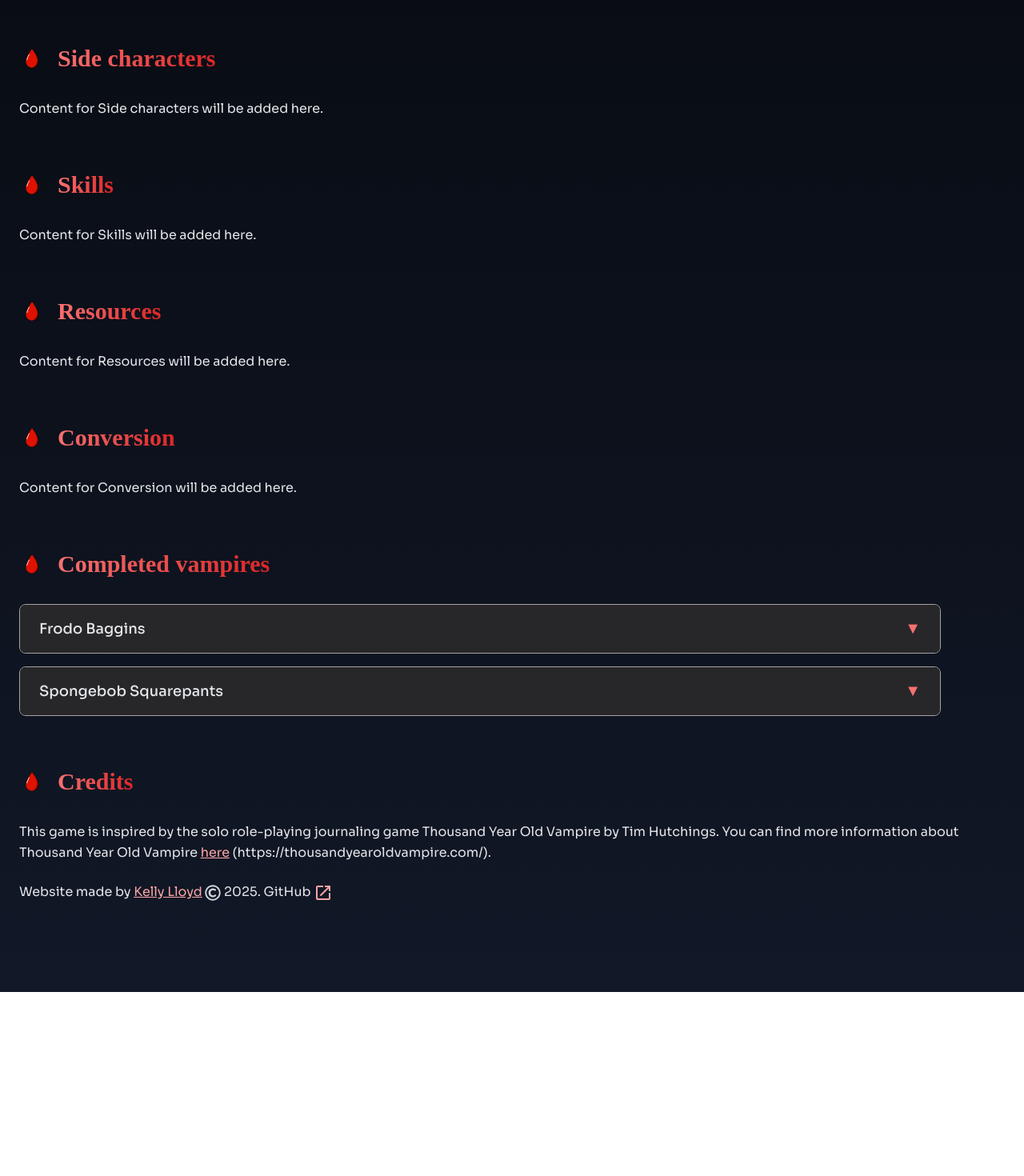
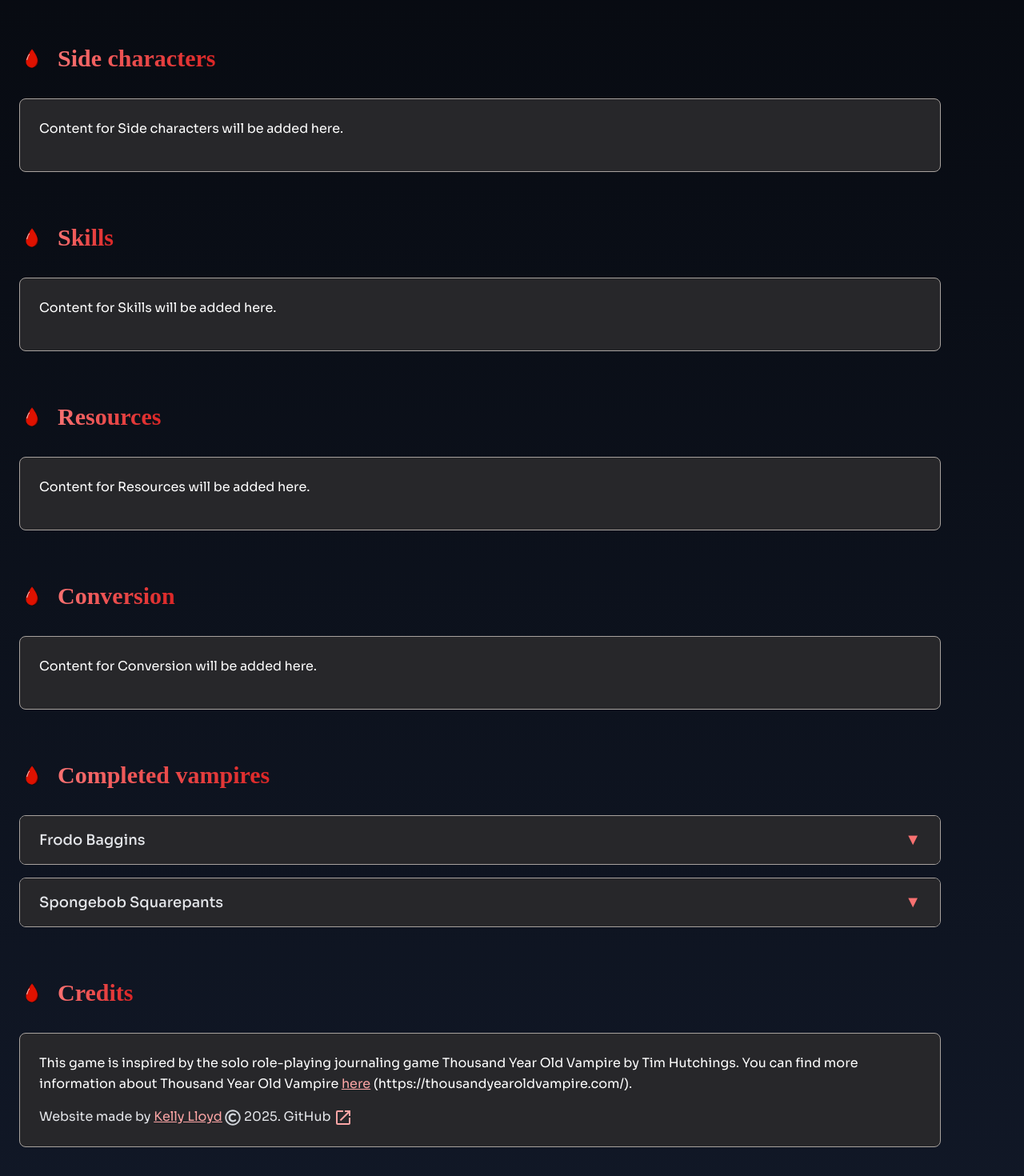
Before and after one commit to kellyjellykitten/vampire-game, a React (Vite) app: page /help in a window 1280 px wide. Shown: the part 1380-2850 px from the top of the page at 80% size. Before the commit the page ends 2620 px from the top, so only its background shows below. Built offline with nearby package versions, Linux system fonts and the light colour scheme; a web font is replaced by a local one.

Commit message:
sections uniformally styled on help page

```diff
--- a/src/pages/HelpPage.jsx
+++ b/src/pages/HelpPage.jsx
@@ -105,7 +105,7 @@ const HelpPage = () => {
                                 </div>
                             )}
                             {section.id === 'origin' && (
-                                <div className="max-w-5xl bg-zinc-800 p-6 rounded-lg border border-solid border-stone-400">
+                                <div className="max-w-6xl bg-zinc-800 p-6 rounded-lg border border-solid border-stone-400">
                                     <p className="mb-4 leading-relaxed">
                                         Your origin is the story of your life as a mortal. Who were you? When and where were you born? What did you used to do?
                                     </p>
@@ -124,36 +124,36 @@ const HelpPage = () => {
                                 </div>
                             )}
                             {section.id === 'side-characters' && (
-                                <div className="space-y-6">
-                                    <p className="text-gray-200 leading-relaxed">
+                                <div className="max-w-6xl bg-zinc-800 p-6 rounded-lg border border-solid border-stone-400">
+                                    <p className="mb-4 leading-relaxed">
                                         Content for {section.title} will be added here.
                                     </p>
                                 </div>
                             )}
                             {section.id === 'skills' && (
-                                <div className="space-y-6">
-                                    <p className="text-gray-200 leading-relaxed">
+                                <div className="max-w-6xl bg-zinc-800 p-6 rounded-lg border border-solid border-stone-400">
+                                    <p className="mb-4 leading-relaxed">
                                         Content for {section.title} will be added here.
                                     </p>
                                 </div>
                             )}
                             {section.id === 'resources' && (
-                                <div className="space-y-6">
-                                    <p className="text-gray-200 leading-relaxed">
+                                <div className="max-w-6xl bg-zinc-800 p-6 rounded-lg border border-solid border-stone-400">
+                                    <p className="mb-4 leading-relaxed">
                                         Content for {section.title} will be added here.
                                     </p>
                                 </div>
                             )}
                             {section.id === 'conversion' && (
-                                <div className="space-y-6">
-                                    <p className="text-gray-200 leading-relaxed">
+                                <div className="max-w-6xl bg-zinc-800 p-6 rounded-lg border border-solid border-stone-400">
+                                    <p className="mb-4 leading-relaxed">
                                         Content for {section.title} will be added here.
                                     </p>
                                 </div>
                             )}
                             {section.id === 'memories' && (
-                                <div className="space-y-6">
-                                    <p className="text-gray-200 leading-relaxed">
+                                <div className="max-w-6xl bg-zinc-800 p-6 rounded-lg border border-solid border-stone-400">
+                                    <p className="mb-4 leading-relaxed">
                                         Content for {section.title} will be added here.
                                     </p>
                                 </div>
@@ -178,9 +178,9 @@ const HelpPage = () => {
                                         <div className="mb-6">
                                             <h2 className="font-semibold mb-2 border-b border-red-300 max-w-48 text-red-300">Skills</h2>
                                             <ul className="list-disc pl-5">
-                                                <li>Samewise Gamgee...</li>
-                                                <li>Gandalf...</li>
-                                                <li>Bilbo Baggins...</li>
+                                                <li>Stealth</li>
+                                                <li>Bravery</li>
+                                                <li>Survival</li>
                                             </ul>
                                         </div>
                                         <div className="mb-6">
@@ -195,10 +195,10 @@ const HelpPage = () => {
                                             <h2 className="font-semibold mb-2 border-b border-red-300 max-w-48 text-red-300">Memories</h2>
                                             <ul className="list-disc pl-5">
                                                 <li>I am Frodo Baggins, a hobbit from Bag End in the Shire-reckoning year 1400.</li>
-                                                <li>Sam...</li>
-                                                <li>Gandalf...</li>
-                                                <li>Gollum...</li>
-                                                <li>Sauron...</li>
+                                                <li>Sam journeys with me to Mordor and slays the spider Shelob, saving me.</li>
+                                                <li>Gandalf visits the Shire and teaches me how to blow smoke rings.</li>
+                                                <li>Gollum tries to steal my ring at Mount Doom by jumping on me and violently attacking.</li>
+                                                <li>Slipping the ring onto my finger, I enter the spirit world where the blaze of Sauron&apos;s eye drains me of my blood, turning me into a vampire.</li>
                                             </ul>
                                         </div>
                                         <div className="mb-6">
@@ -207,7 +207,7 @@ const HelpPage = () => {
                                                 <strong>Immortal:</strong> Sauron
                                             </p>
                                             <p>
-                                                <strong>Conversion Experience:</strong> Sauron...
+                                                <strong>Conversion Experience:</strong> Slipping the ring onto my finger, I enter the spirit world where the blaze of Sauron&apos;s eye drains me of my blood, turning me into a vampire.
                                             </p>
                                             <p>
                                                 <strong>Mark:</strong> The Eye of Sauron burned into my flesh
@@ -250,9 +250,9 @@ const HelpPage = () => {
                                             <ul className="list-disc pl-5">
                                                 <li>I am Spongebob Squarepants, a fry-cooking sponge from 20th century Bikini Bottom.</li>
                                                 <li>Patrick and I are tasked with painting the inside of Mr. Krabs&apos;s house, but the walls are crowded with frames; panic erupts as paint drips onto his precious first dollar, only for us to learn it was a prank.</li>
-                                                <li>Squidward asks for help blowing bubbles, so I show him the technique; he ends up blowing a bubble so large, it absorbs his home and floats away</li>
-                                                <li>I visit Sandy in her dome for the first time; the lack of water almost killed me as I began to shrivel and crackle in dryness</li>
-                                                <li>Plankton...</li>
+                                                <li>Squidward asks for help blowing bubbles, so I show him the technique; he ends up blowing a bubble so large, it absorbs his home and floats away.</li>
+                                                <li>I visit Sandy in her dome for the first time; the lack of water almost killed me as I began to shrivel and crackle in dryness.</li>
+                                                <li>Plankton, revealing himself in his demon form, enters my brain using a brain-control device that turns me into a vampire, in the hopes of stealing the Krabby Patty secret formula.</li>
                                             </ul>
                                         </div>
                                         <div className="mb-6">
@@ -261,18 +261,18 @@ const HelpPage = () => {
                                                 <strong>Immortal:</strong> Plankton
                                             </p>
                                             <p>
-                                                <strong>Conversion Experience:</strong> Plankton...
+                                                <strong>Conversion Experience:</strong> Plankton, revealing himself in his demon form, enters my brain using a brain-control device that turns me into a vampire, in the hopes of stealing the Krabby Patty secret formula.
                                             </p>
                                             <p>
-                                                <strong>Mark:</strong> Plankton...
+                                                <strong>Mark:</strong> The brain-control device remains stuck in my brain and causes me to sneeze bubbles.
                                             </p>
                                         </div>
                                     </AccordionItem>
                                 </div>
                             )}
                             {section.id === 'credits' && (
-                                <div className="space-y-6">
-                                    <p className="text-gray-200 leading-relaxed">
+                                <div className="max-w-6xl bg-zinc-800 p-6 rounded-lg border border-solid border-stone-400">
+                                    <p className="mb-4 leading-relaxed">
                                         This game is inspired by the solo role-playing journaling game Thousand Year Old Vampire by Tim Hutchings. You can find more information about Thousand Year Old Vampire <a className="underline text-red-300 hover:text-red-400" href="https://thousandyearoldvampire.com/" target="_blank">here</a> (https://thousandyearoldvampire.com/).
                                     </p>
                                     <p className="text-gray-200">
```
Also changed, not shown: 1 other file (tests, documents, lock files or other folders).
